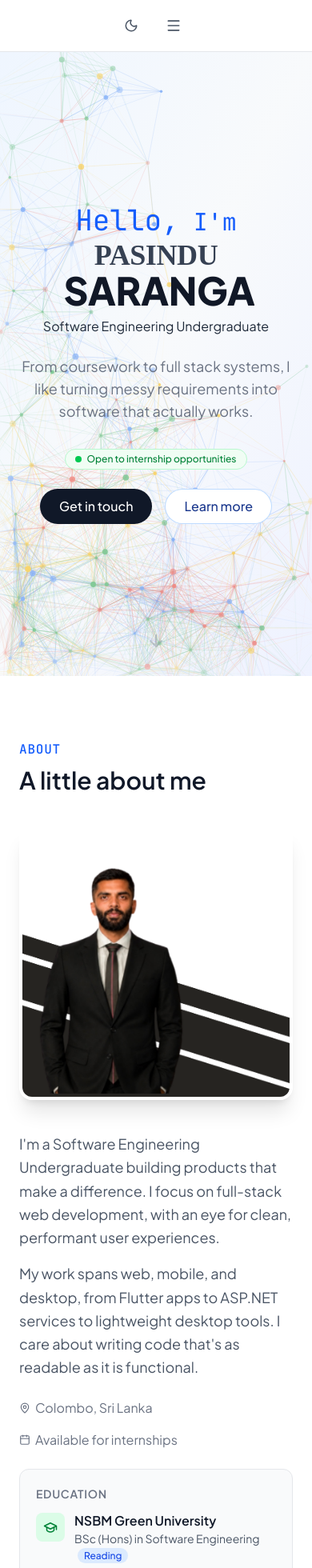
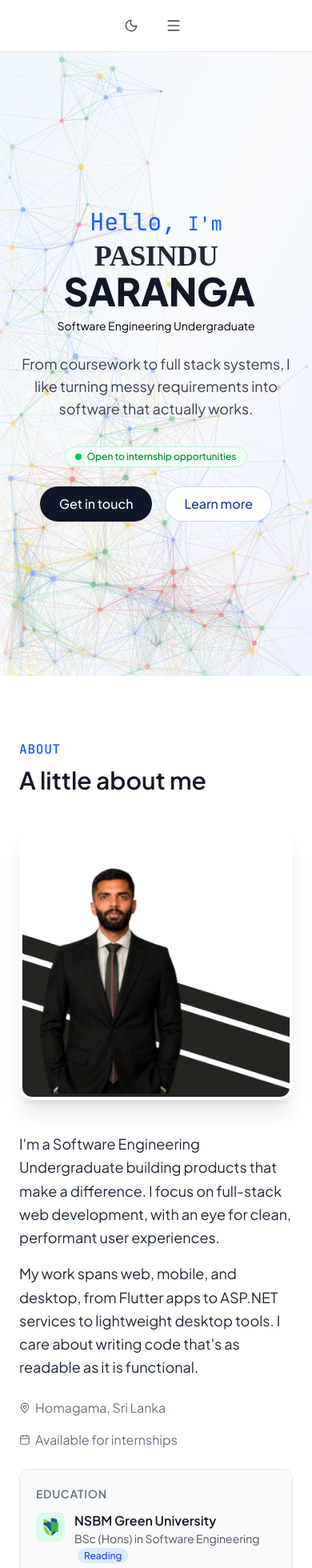
Before and after one commit to SAR4NGA/portfolio, a React (Vite) app: page / in a window 390 px wide. Shown: the top 1960 px of the page at 80% size. Built offline with nearby package versions, Linux system fonts and the light colour scheme; a web font is replaced by a local one.

Commit message:
feat(home): improve responsive typography and use graduation icon

```diff
--- a/src/pages/Home.tsx
+++ b/src/pages/Home.tsx
@@ -35,7 +35,7 @@ export default function Home() {
   return (
     <>
       <Helmet>
-        <title>Pasindu Saranga</title>
+        <title>Pasindu Saranga | Software Engineer</title>
       </Helmet>
 
       {/* Hero */}
@@ -65,7 +65,7 @@ export default function Home() {
         {/* Dark mode beam */}
         <div className="absolute inset-0 overflow-hidden pointer-events-none hidden dark:block">
           <div className="absolute top-0 left-0 w-[200%] h-[200%] beam-dark-sharp" />
-          <div className="absolute top-0 left-0 w-[200%] h-[200%] blur-3xl beam-dark-glow" />
+          <div className="absolute top-0 left-0 w-[200%] h-[200%] blur-2xl beam-dark-glow" />
         </div>
 
         <div className="relative mx-auto max-w-5xl px-6 py-20 text-center">
@@ -77,12 +77,12 @@ export default function Home() {
             }}
             className="mb-1 font-mono text-blue-600 dark:text-blue-400"
           >
-            <span className="text-4xl">
+            <span className="text-3xl sm:text-4xl md:text-5xl">
               {"Hello,".split("").map((char, i) => (
                 <motion.span key={`h-${i}`} variants={{ hidden: { opacity: 0 }, visible: { opacity: 1 } }}>{char}</motion.span>
               ))}
             </span>
-            <span className="text-3xl">
+            <span className="text-2xl sm:text-3xl md:text-4xl">
               {" I'm".split("").map((char, i) => (
                 <motion.span key={`i-${i}`} variants={{ hidden: { opacity: 0 }, visible: { opacity: 1 } }}>{char}</motion.span>
               ))}
@@ -95,7 +95,7 @@ export default function Home() {
               initial={{ opacity: 0, x: -50 }}
               animate={{ opacity: 1, x: 0 }}
               transition={{ duration: 0.5, delay: 1.0 }}
-              className="inline-block text-4xl sm:text-5xl md:text-7xl font-extrabold text-gray-700 dark:text-gray-300"
+              className="inline-block text-4xl sm:text-5xl md:text-7xl font-extrabold text-gray-800 dark:text-gray-300"
               style={{ fontFamily: '"Edu VIC WA NT Hand", cursive' }}
             >
               PASINDU
@@ -104,7 +104,8 @@ export default function Home() {
               initial={{ opacity: 0, y: 16 }}
               animate={{ opacity: 1, y: 0 }}
               transition={{ duration: 0.5, delay: 1.5 }}
-              className="inline-block ml-2 sm:ml-4 text-5xl sm:text-6xl md:text-8xl font-black bg-[#111827] dark:bg-white bg-no-repeat bg-[linear-gradient(90deg,#111827_35%,white_48%,#111827_65%)] dark:bg-[linear-gradient(90deg,#fff_35%,#e5e7eb_48%,#fff_65%)] bg-[length:300%_100%] bg-clip-text text-transparent  decoration-gray-900 dark:decoration-white decoration-2 animate-text-shine"
+              className="inline-block ml-2 sm:ml-4 text-5xl sm:text-6xl
+               md:text-8xl font-black bg-[#111827] dark:bg-white bg-no-repeat bg-[linear-gradient(90deg,#111827_35%,white_48%,#111827_65%)] dark:bg-[linear-gradient(90deg,#fff_35%,#e5e7eb_48%,#fff_65%)] bg-[length:300%_100%] bg-clip-text text-transparent  decoration-gray-900 dark:decoration-white decoration-2 animate-text-shine"
               style={{ animationDelay: '2.2s' }}
               >
               SARANGA
@@ -114,7 +115,7 @@ export default function Home() {
             initial={{ opacity: 0 }}
             animate={{ opacity: 1 }}
             transition={{ duration: 0.5, delay: 2.0 }}
-            className="mb-6 text-md text-gray-800 dark:text-gray-400"
+            className="mb-6 text-sm text-black dark:text-gray-400"
           >
             Software Engineering Undergraduate
           </motion.p>
@@ -124,7 +125,7 @@ export default function Home() {
             variants={{
               visible: { transition: { staggerChildren: 0.02, delayChildren: 2.5 } },
             }}
-            className="mb-8 max-w-xl mx-auto text-lg text-gray-500 dark:text-gray-500"
+            className="mb-8 max-w-xl mx-auto text-lg text-gray-700 dark:text-gray-500"
           >
             {"From coursework to full stack systems, I like turning messy requirements into software that actually works.".split("").map((char, i) => (
               <motion.span key={`desc-${i}`} variants={{ hidden: { opacity: 0 }, visible: { opacity: 1 } }}>{char}</motion.span>
@@ -192,13 +193,14 @@ export default function Home() {
           <div className="flex justify-center md:justify-start">
             <img
               src="/profile.png"
-              alt="Profile"
+              alt="Pasindu Saranga — Profile photo"
               width="600"
               height="600"
+              loading="lazy"
               className="w-full max-w-[600px] aspect-square rounded-2xl object-cover shadow-xl border-4 border-white dark:border-gray-800 transition-transform duration-300 hover:scale-[1.02]"
             />
           </div>
-          <div className="space-y-4 text-lg text-gray-600 dark:text-gray-400 leading-relaxed">
+          <div className="space-y-4 text-lg text-gray-800 dark:text-gray-400 leading-relaxed">
             <p>
               I&apos;m a Software Engineering Undergraduate building products that make a difference. I focus on full-stack web development, with an eye for clean, performant user experiences.
             </p>
@@ -206,7 +208,7 @@ export default function Home() {
 My work spans web, mobile, and desktop, from Flutter apps to ASP.NET services to lightweight desktop tools. I care about writing code that's as readable as it is functional.            </p>
             <div className="flex flex-wrap gap-4 pt-2">
               <span className="inline-flex items-center gap-1.5 text-base text-gray-500 dark:text-gray-500">
-                <MapPin size={14} /> Colombo, Sri Lanka
+                <MapPin size={14} /> Homagama, Sri Lanka
               </span>
               <span className="inline-flex items-center gap-1.5 text-base text-gray-500 dark:text-gray-500">
                 <Calendar size={14} /> Available for internships
@@ -216,10 +218,7 @@ My work spans web, mobile, and desktop, from Flutter apps to ASP.NET services to
               <h3 className="mb-3 text-sm font-semibold uppercase tracking-wider text-gray-500 dark:text-gray-400">Education</h3>
               <div className="flex items-start gap-3">
                 <div className="mt-0.5 flex h-9 w-9 shrink-0 items-center justify-center rounded-lg bg-green-100 text-green-700 dark:bg-green-900/30 dark:text-green-400">
-                  <svg width="18" height="18" viewBox="0 0 24 24" fill="none" stroke="currentColor" strokeWidth="2" strokeLinecap="round" strokeLinejoin="round">
-                    <path d="M22 10v6M2 10l10-5 10 5-10 5z" />
-                    <path d="M6 12v5c0 1.1 2.7 3 6 3s6-1.9 6-3v-5" />
-                  </svg>
+                  <img src="/graduation-icon.png" alt="Graduation" width="24" height="24" />
                 </div>
                 <div>
                   <p className="text-base font-semibold text-gray-900 dark:text-white">NSBM Green University</p>
@@ -433,8 +432,8 @@ My work spans web, mobile, and desktop, from Flutter apps to ASP.NET services to
             <a
               href="https://github.com/SAR4NGA"
               target="_blank"
-              rel="noopener noreferrer"
-              className="mt-2 inline-flex items-center gap-2 rounded-full bg-gray-900 px-6 py-2.5 text-sm font-medium text-white transition-colors hover:bg-gray-800 dark:bg-white dark:text-gray-900 dark:hover:bg-gray-200"
+              rel="noopener noreferrer me"
+              className="inline-flex items-center gap-2 rounded-full bg-gray-900 px-6 py-3 text-base font-medium text-white transition-colors hover:bg-gray-800 dark:bg-white dark:text-gray-900 dark:hover:bg-gray-200"
             >
               <GithubIcon size={16} /> View Full Profile
             </a>
@@ -451,7 +450,7 @@ My work spans web, mobile, and desktop, from Flutter apps to ASP.NET services to
           transition={{ duration: 0.5 }}
           className="mx-auto max-w-lg text-center"
         >
-          <p className="mb-8 text-lg text-gray-600 dark:text-gray-400">
+          <p className="mb-8 text-lg text-gray-800 dark:text-gray-400">
             I&apos;m always open to new opportunities, collaborations, and interesting conversations. Feel free to reach out!
           </p>
           <div className="flex flex-wrap items-center justify-center gap-4">
@@ -464,16 +463,16 @@ My work spans web, mobile, and desktop, from Flutter apps to ASP.NET services to
             <a
               href="https://github.com/SAR4NGA"
               target="_blank"
-              rel="noopener noreferrer"
-              className="inline-flex items-center gap-2 rounded-full border border-gray-300 px-6 py-3 text-base font-medium text-gray-700 transition-colors hover:bg-gray-50 dark:border-gray-700 dark:text-gray-300 dark:hover:bg-gray-800"
+              rel="noopener noreferrer me"
+              className="inline-flex items-center gap-2 rounded-full border border-gray-300 px-6 py-3 text-base font-medium text-gray-900 transition-colors hover:bg-gray-50 dark:border-gray-800 dark:text-gray-300 dark:hover:bg-gray-800"
             >
               <GithubIcon size={16} /> GitHub
             </a>
             <a
               href="https://www.linkedin.com/in/sar4nga"
               target="_blank"
-              rel="noopener noreferrer"
-              className="inline-flex items-center gap-2 rounded-full border border-gray-300 px-6 py-3 text-base font-medium text-gray-700 transition-colors hover:bg-gray-50 dark:border-gray-700 dark:text-gray-300 dark:hover:bg-gray-800"
+              rel="noopener noreferrer me"
+              className="inline-flex items-center gap-2 rounded-full border border-gray-300 px-6 py-3 text-base font-medium text-gray-900 transition-colors hover:bg-gray-50 dark:border-gray-700 dark:text-gray-300 dark:hover:bg-gray-800"
             >
               <LinkedinIcon size={16} /> LinkedIn
             </a>
```
Also changed, not shown: public/graduation-icon.png (added).
